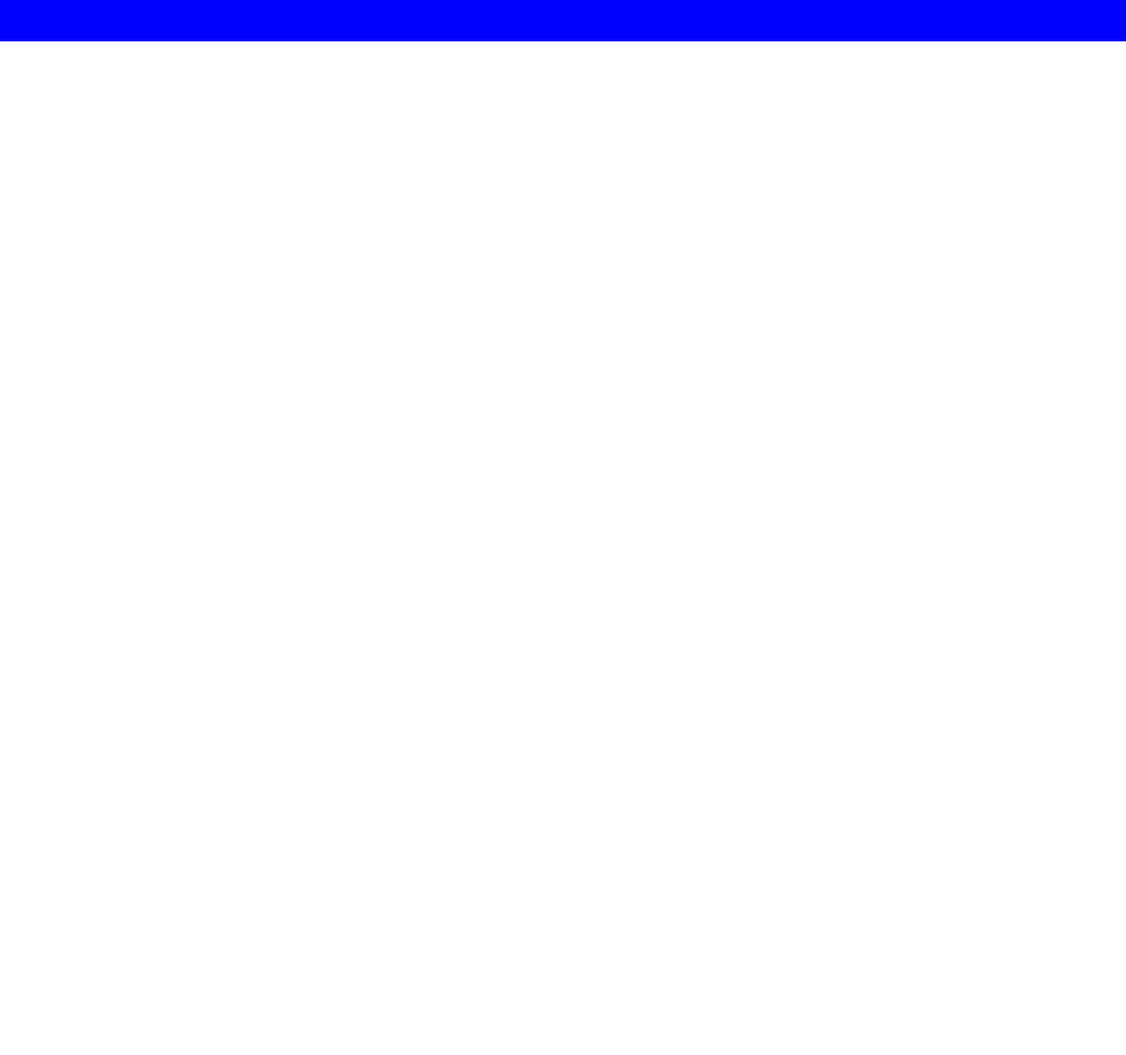
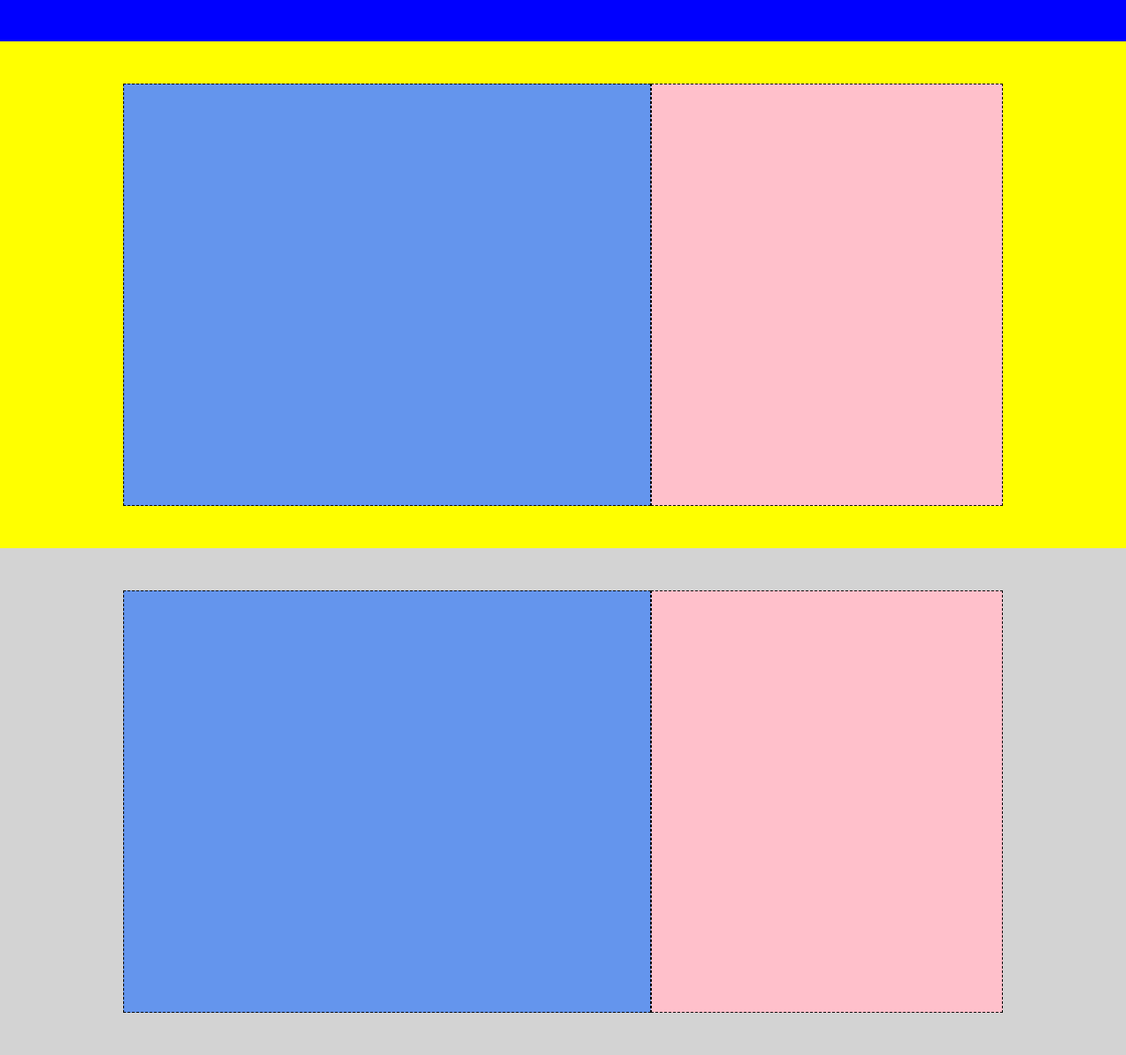
Before and after one commit to MathiasChirivi/htmlcss-struttura-discord, a plain HTML site: page index.html in a window 1280 px wide. Shown: the part 514-1713 px from the top of the page at 88% size. Before the commit the page ends 800 px from the top, so only its background shows below. Drawn offline with Linux system fonts and the light colour scheme.

Commit message:
main[sezione 1]

```diff
--- a/css/style.css
+++ b/css/style.css
@@ -42,3 +42,42 @@ nav{
     min-height: 400px;
     margin: 0 auto;
 }
+
+.sezione1{
+    background-color: yellow;
+    min-height: 500px ;
+    display: flex;
+    align-items: center;
+    margin: 0 auto;
+    padding: 3rem;
+}
+
+.blocco{
+    width: 1000px;
+    height: 480px;
+    background-color: white;
+    margin: 0 auto;
+    display: flex;
+
+}
+
+.blue{
+    background-color: cornflowerblue;
+    width:60%;
+    min-height: 480px;
+    border: dashed 1px;
+}
+.pink{
+    background-color: pink;
+    width: 40%;
+    min-height: 480px;
+    border: dashed 1px;
+}
+
+.reverse{
+    display: flex;
+    flex-direction: row-reverse;
+    background-color: lightgray;
+    margin: 0 auto;
+
+}
--- a/index.html
+++ b/index.html
@@ -24,7 +24,25 @@
         </div>
     </header>
 
-    <main></main>
+    <main>
+        <div class="sezione1">
+            <div class="blocco">
+                <div class="blue">
+                </div>
+                <div class="pink">
+                </div>
+            </div>
+        </div>
+            <div class="sezione1 reverse">
+                <div class="blocco">
+                <div class="blue">
+                </div>
+                <div class="pink ">
+                </div>
+            </div>
+            </div>
+
+    </main>
 
     <footer></footer>
 
```
